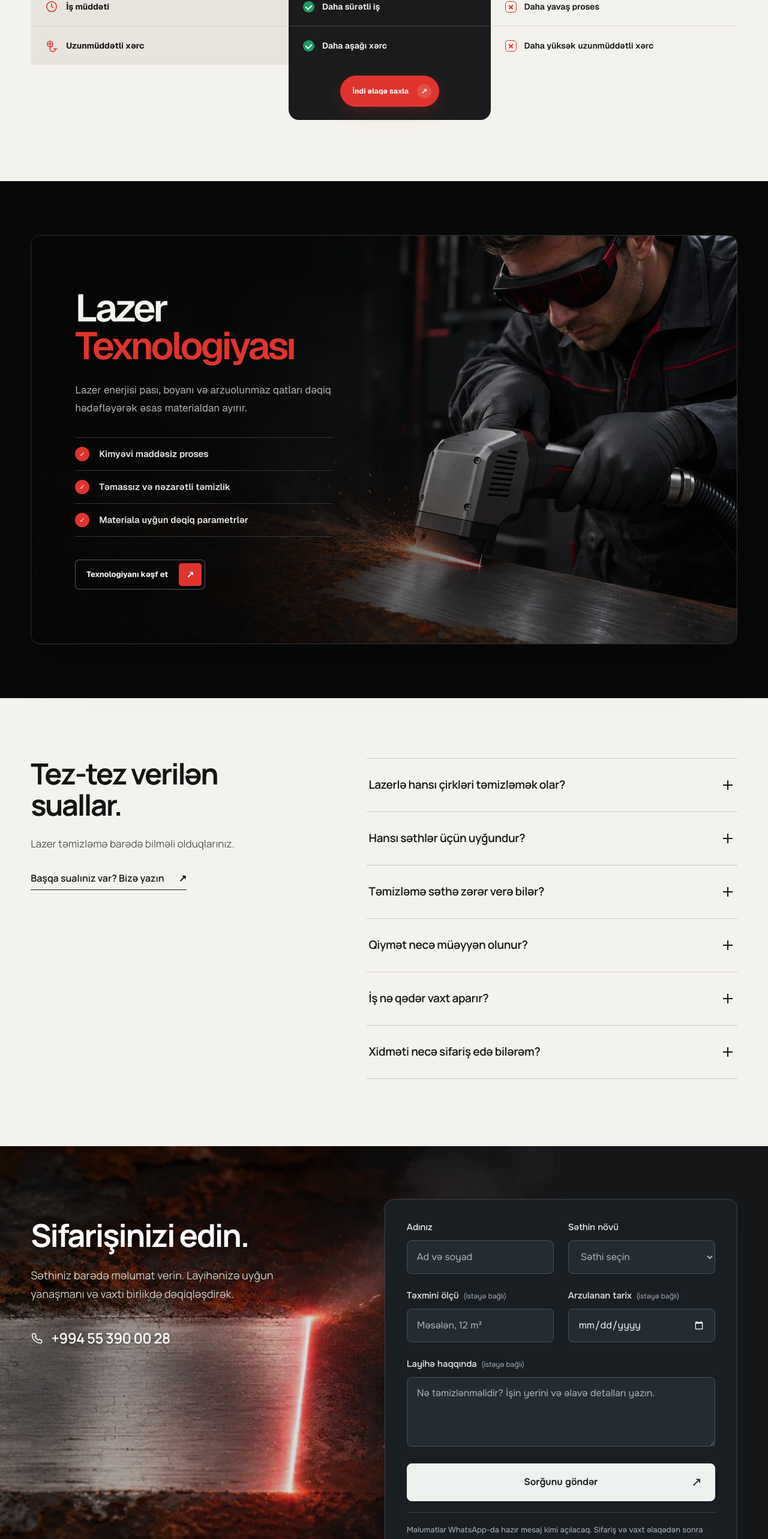
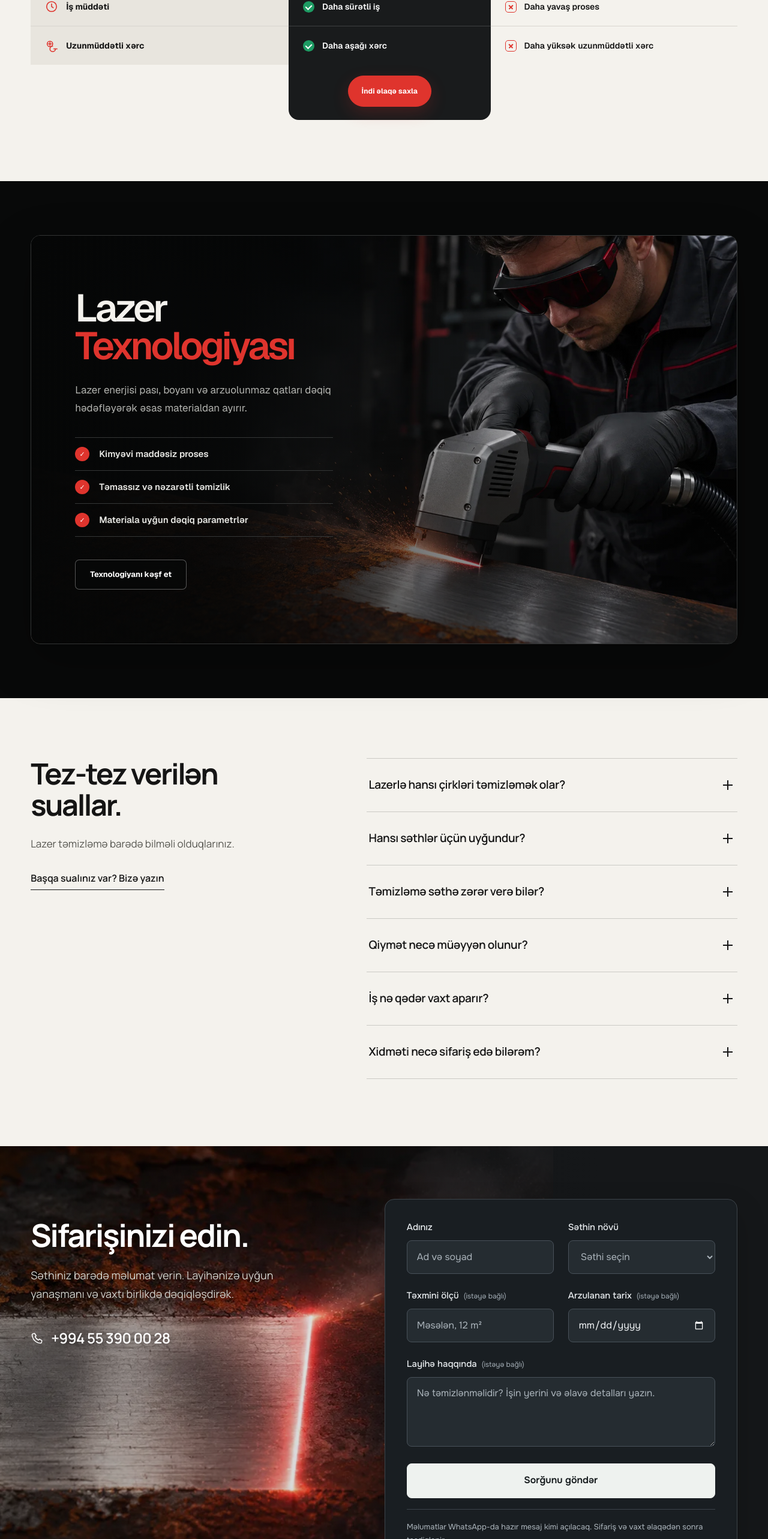
Before and after one commit to Kvseis/LaserX-Website, a Next.js app: page / in a window 1280 px wide. Shown: the part 6760-9326 px from the top of the page at 60% size. Built offline with nearby package versions, Linux system fonts and the light colour scheme.

Commit message:
Homepage button arrow removal

```diff
--- a/src/app/globals.css
+++ b/src/app/globals.css
@@ -275,10 +275,8 @@ h2 { margin: 0; font-size: clamp(42px, 5.1vw, 74px); line-height: 1.01; letter-s
 .technology-preview-copy ul { max-width: 540px; margin: 34px 0 0; padding: 0; list-style: none; border-top: 1px solid #343636; }
 .technology-preview-copy li { min-height: 55px; padding: 14px 0; display: grid; grid-template-columns: 28px 1fr; align-items: center; gap: 12px; color: #e8e8e4; border-bottom: 1px solid #343636; font-size: 15px; font-weight: 560; }
 .technology-preview-copy li span { width: 24px; height: 24px; display: grid; place-items: center; color: #fff; background: var(--red); border-radius: 50%; font-size: 11px; }
-.technology-preview-cta { width: max-content; min-height: 50px; margin-top: 38px; padding: 0 5px 0 18px; display: inline-flex; align-items: center; gap: 18px; color: #fff; background: rgba(8,9,9,.58); border: 1px solid rgba(255,255,255,.32); border-radius: 7px; font-size: 13px; font-weight: 620; backdrop-filter: blur(10px); transition: color 240ms ease, background 240ms ease, border-color 240ms ease, transform 240ms ease; }
-.technology-preview-cta i { width: 38px; height: 38px; display: grid; place-items: center; color: #fff; background: var(--red); border-radius: 5px; font-size: 15px; font-style: normal; transition: transform 240ms ease; }
+.technology-preview-cta { width: max-content; min-height: 50px; margin-top: 38px; padding: 12px 24px; display: inline-flex; align-items: center; gap: 18px; color: #fff; background: rgba(8,9,9,.58); border: 1px solid rgba(255,255,255,.32); border-radius: 7px; font-size: 13px; font-weight: 620; backdrop-filter: blur(10px); transition: color 240ms ease, background 240ms ease, border-color 240ms ease, transform 240ms ease; }
 .technology-preview-cta:hover { color: #111; background: #fff; border-color: #fff; transform: translateY(-2px); }
-.technology-preview-cta:hover i { transform: rotate(5deg); }
 
 .methods { color: var(--ink); background: var(--paper); }
 .methods-layout { padding-top: clamp(140px, 11vw, 174px); display: flex; flex-direction: column; gap: 0; }
@@ -292,10 +290,8 @@ h2 { margin: 0; font-size: clamp(42px, 5.1vw, 74px); line-height: 1.01; letter-s
 .comparison-laser-head { min-width: 0; padding: 17px 24px; display: flex; align-items: center; color: #fff; background: var(--dark); border-radius: 17px 17px 0 0; }
 .comparison-laser-brand { display: inline-flex; align-items: center; gap: 9px; min-width: 0; font-size: clamp(16px, 1.45vw, 21px); font-weight: 650; line-height: 1.1; }
 .comparison-laser-brand img { flex: 0 0 auto; width: 29px; height: 29px; object-fit: contain; }
-.comparison-contact { min-height: 52px; padding: 0 12px 0 20px; display: inline-flex; align-items: center; justify-content: center; gap: 14px; color: #fff; background: var(--red); border: 1px solid var(--red); border-radius: 999px; box-shadow: 0 10px 28px rgba(223,52,45,.2); font-family: inherit; font-size: 12px; font-weight: 620; line-height: 1; letter-spacing: .01em; transition: transform 240ms ease, background 240ms ease, box-shadow 240ms ease; }
-.comparison-contact > span { width: 24px; height: 24px; display: grid; place-items: center; border-radius: 50%; background: rgba(255,255,255,.14); transition: transform 240ms ease, background 240ms ease; }
+.comparison-contact { min-height: 52px; padding: 0 22px; display: inline-flex; align-items: center; justify-content: center; gap: 14px; color: #fff; background: var(--red); border: 1px solid var(--red); border-radius: 999px; box-shadow: 0 10px 28px rgba(223,52,45,.2); font-family: inherit; font-size: 12px; font-weight: 620; line-height: 1; letter-spacing: .01em; transition: transform 240ms ease, background 240ms ease, box-shadow 240ms ease; }
 .comparison-contact:hover, .comparison-contact:focus-visible { color: #fff; background: #c82b25; box-shadow: 0 14px 34px rgba(223,52,45,.28); transform: translateY(-2px); }
-.comparison-contact:hover > span, .comparison-contact:focus-visible > span { background: rgba(255,255,255,.2); transform: translate(2px,-2px); }
 .comparison-contact:active { transform: translateY(1px); }
 .comparison-head small { margin-top: 5px; color: #777; font-family: inherit; font-size: 12px; }
 .comparison-criterion, .comparison-value { min-width: 0; min-height: 65px; padding: 15px 24px; display: flex; align-items: center; gap: 13px; font-size: 14px; line-height: 1.35; }
--- a/src/components/BookingForm.tsx
+++ b/src/components/BookingForm.tsx
@@ -25,7 +25,7 @@ export default function BookingForm({ copy }: { copy: SiteCopy['booking'] }) {
       <label><span className={styles.label}>{copy.date}<span className={styles.optional}>{copy.optional}</span></span><input name="date" type="date" /></label>
       <label className={styles.full}><span className={styles.label}>{copy.notes}<span className={styles.optional}>{copy.optional}</span></span><textarea name="notes" rows={3} maxLength={1500} placeholder={copy.notesPlaceholder} /></label>
     </div>
-    <button className={styles.submit} type="submit"><span>{copy.submit}</span><span aria-hidden="true">↗</span></button>
+    <button className={styles.submit} type="submit"><span>{copy.submit}</span></button>
     <p className={styles.notice}>{copy.notice}</p>
   </form>;
 }
--- a/src/components/ContactBanner.module.css
+++ b/src/components/ContactBanner.module.css
@@ -23,11 +23,9 @@
 .fields input::placeholder, .fields textarea::placeholder { color: #aab3ba; opacity: 1; }
 .fields select:has(option:checked[value=""]) { color: #aab3ba; }
 .fields option { color: #f1f4f6; background: #252c31; }
-.submit { width: 100%; min-height: 58px; margin-top: 28px; padding: 16px 20px; display: grid; grid-template-columns: 20px 1fr 20px; align-items: center; gap: 12px; cursor: pointer; border: 1px solid #eef2ef; border-radius: 8px; color: #151b1d; background: #eef2ef; font: inherit; font-size: 16px; font-weight: 600; line-height: 1.4; transition: background 180ms ease, transform 180ms ease; }
+.submit { width: 100%; min-height: 58px; margin-top: 28px; padding: 16px 20px; display: flex; align-items: center; justify-content: center; cursor: pointer; border: 1px solid #eef2ef; border-radius: 8px; color: #151b1d; background: #eef2ef; font: inherit; font-size: 16px; font-weight: 600; line-height: 1.4; transition: background 180ms ease, transform 180ms ease; }
 .submit:hover { background: #fff; transform: translateY(-2px); }
 .submit:active { transform: translateY(0); }
-.submit::before { content: ''; }
-.submit > span:last-child { font-size: 21px; font-weight: 400; }
 .notice { margin: 18px 0 0; padding-top: 18px; border-top: 1px solid #3d444a; color: #adb6bd; font-size: 13px; font-weight: 400; line-height: 1.7; }
 @media (max-width: 900px) {
   .media { inset: 0 0 auto; height: 480px; }
--- a/src/components/FaqSection.module.css
+++ b/src/components/FaqSection.module.css
@@ -2,7 +2,7 @@
 .layout { display: grid; grid-template-columns: minmax(0, .85fr) minmax(0, 1.15fr); gap: clamp(48px, 8vw, 128px); max-width: 1440px; margin-inline: auto; }
 .intro h2 { max-width: 440px; margin: 0; font-size: clamp(36px, 3.8vw, 58px); font-weight: 650; line-height: 1.08; letter-spacing: -.05em; }
 .intro > p { max-width: 340px; margin: 24px 0; color: #55554f; font-size: 17px; line-height: 1.65; }
-.intro a { display: inline-flex; align-items: center; gap: 24px; padding-block: 8px; border-bottom: 1px solid currentColor; font-size: 16px; font-weight: 600; transition: color 180ms ease; }
+.intro a { display: inline-flex; align-items: center; padding-block: 8px; border-bottom: 1px solid currentColor; font-size: 16px; font-weight: 600; transition: color 180ms ease; }
 .intro a:hover { color: var(--red); }
 .questions { border-top: 1px solid var(--line); }
 .item { border-bottom: 1px solid var(--line); }
--- a/src/components/FaqSection.tsx
+++ b/src/components/FaqSection.tsx
@@ -11,7 +11,7 @@ export default function FaqSection({ copy }: { copy: SiteCopy['faq'] }) {
       <div className={styles.intro}>
         <h2 id="faq-title">{copy.title}</h2>
         <p>{copy.intro}</p>
-        <a href={whatsapp}>{copy.contact}<span aria-hidden="true">↗</span></a>
+        <a href={whatsapp}>{copy.contact}</a>
       </div>
       <div className={styles.questions}>
         {copy.items.map(([question, answer]) => <details className={styles.item} key={question}>
--- a/src/components/HomePage.tsx
+++ b/src/components/HomePage.tsx
@@ -80,7 +80,7 @@ export default function HomePage({ locale, copy }: { locale: Locale; copy: SiteC
           </div>)}
           <div className="comparison-laser-footer" role="presentation">
             <div className="comparison-laser-action">
-              <a className="comparison-contact" href={phone}>{methods.contact} <span aria-hidden="true">↗</span></a>
+              <a className="comparison-contact" href={phone}>{methods.contact} </a>
             </div>
           </div>
         </div>
@@ -97,7 +97,7 @@ export default function HomePage({ locale, copy }: { locale: Locale; copy: SiteC
             <ul>
               {home.technologyPoints.map((point) => <li key={point}><span aria-hidden="true">✓</span>{point}</li>)}
             </ul>
-            <a className="technology-preview-cta" href={technologyPath}><span>{home.technologyLink}</span><i aria-hidden="true">↗</i></a>
+            <a className="technology-preview-cta" href={technologyPath}><span>{home.technologyLink}</span></a>
           </div>
         </div>
       </section>
```
